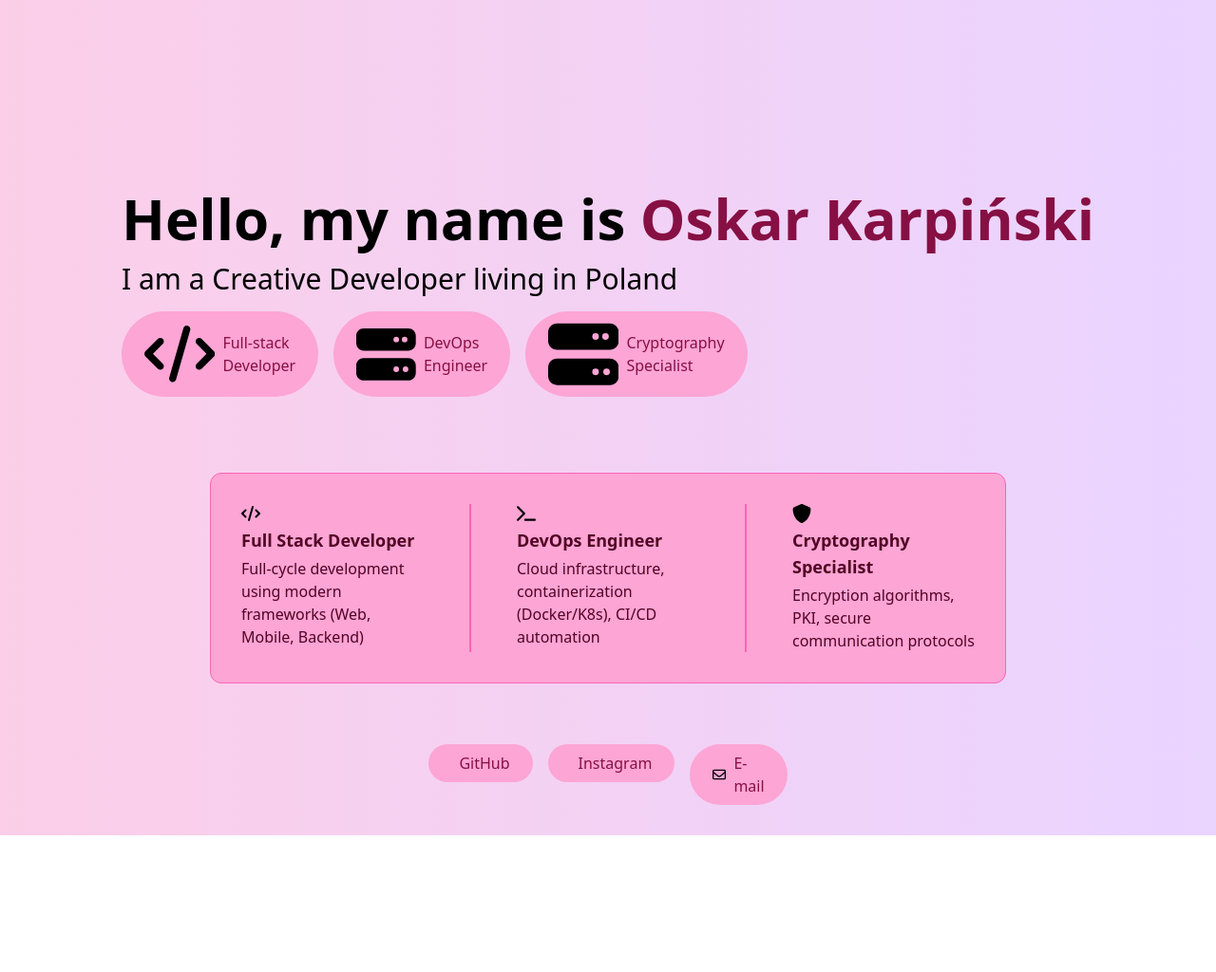
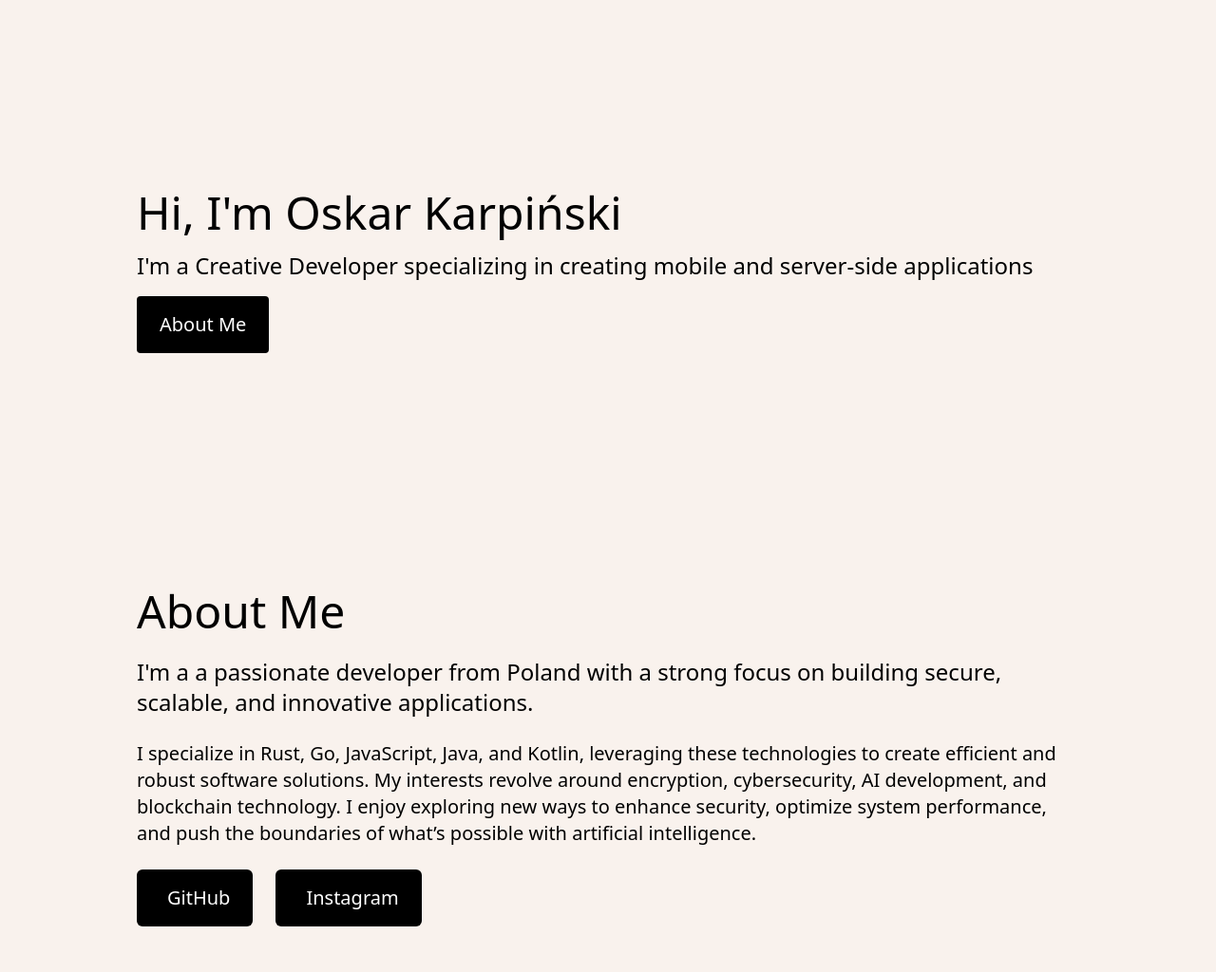
Before and after one commit to M3DZIK/portfolio, an Astro site: page / in a window 1280 px wide. Shown: the whole page at 95% size. Before the commit the page ends 880 px from the top, so only its background shows below. Built offline with nearby package versions, Linux system fonts and the light colour scheme; Astro itself is replaced by a stand-in of ours.

Commit message:
Redesign website

```diff
--- a/src/components/Pill.astro
+++ /dev/null
@@ -1,10 +0,0 @@
----
-import { Icon } from "astro-icon/components";
-
-const { icon } = Astro.props;
----
-
-<div class="flex items-center gap-2 rounded-full bg-pink-300 text-pink-900 px-6 py-2">
-    <Icon name={icon} />
-    <slot />
-</div>
--- a/src/components/Skills.astro
+++ /dev/null
@@ -1,29 +0,0 @@
----
-import { Icon } from "astro-icon/components";
----
-
-<section class="flex px-2 py-8 justify-center">
-    <div class="flex flex-col lg:flex-row p-8 gap-12 rounded-xl bg-pink-300 border-1 border-pink-400 text-pink-950">
-        <div class="flex flex-col gap-1 lg:w-48">
-            <Icon name="code" size={20} />
-            <h1 class="font-bold text-lg">Full Stack Developer</h1>
-            <p>Full-cycle development using modern frameworks (Web, Mobile, Backend)</p>
-        </div>
-
-        <div class="border-1 border-pink-400" />
-
-        <div class="flex flex-col gap-1 lg:w-48">
-            <Icon name="terminal" size={20} />
-            <h1 class="font-bold text-lg">DevOps Engineer</h1>
-            <p>Cloud infrastructure, containerization (Docker/K8s), CI/CD automation</p>
-        </div>
-
-        <div class="border-1 border-pink-400" />
-
-        <div class="flex flex-col gap-1 lg:w-48 ">
-            <Icon name="shield" size={20} />
-            <h1 class="font-bold text-lg">Cryptography Specialist</h1>
-            <p>Encryption algorithms, PKI, secure communication protocols</p>
-        </div>
-    </div>
-</section>
--- a/src/components/Socials.astro
+++ /dev/null
@@ -1,26 +0,0 @@
----
-import { Icon } from "astro-icon/components";
-import Pill from "./Pill.astro";
----
-
-<section class="flex flex-col px-2 py-8 gap-2">
-    <div class="flex flex-wrap justify-center gap-4">
-        <a href="https://github.com/M3DZIK" target="_blank">
-            <Pill icon="github">
-                GitHub
-            </Pill>
-        </a>
-
-        <a href="https://instagram.com/untypeable" target="_blank">
-            <Pill icon="instagram">
-                Instagram
-            </Pill>
-        </a>
-
-        <a href="mailto:me@medzik.edv" target="_blank">
-            <Pill icon="email">
-                E-mail
-            </Pill>
-        </a>
-    </div>
-</section>
--- a/src/pages/index.astro
+++ b/src/pages/index.astro
@@ -1,44 +1,60 @@
 ---
 import Layout from '../layouts/Layout.astro';
-import Pill from "../components/Pill.astro";
-import Skills from "../components/Skills.astro";
-import Socials from "../components/Socials.astro";
+import { Icon } from "astro-icon/components";
 ---
 
 <Layout>
-	<main class="min-h-full bg-gradient-to-r from-pink-200 to-purple-200">
-		<section class="flex justify-center items-center mx-auto gap-8 px-4 pt-12 md:pt-[25vh] pb-12">
-			<div class="flex flex-col gap-4">
-				<div class="flex flex-col gap-1">
-					<h1 class="font-bold">
-						<span class="text-4xl md:text-6xl font-bold">
-							Hello, my name is <span class="text-pink-900">Oskar Karpiński</span>
-						</span>
-					</h1>
-				</div>
+	<main class="min-h-full bg-[#f9f2ed]">
+		<section class="flex flex-col justify-center mx-auto min-h-[100vh] md:min-h-0 px-4 pt-12 md:pt-[25vh] pb-12 max-w-5xl space-y-4">
+			<h1 class="text-3xl md:text-5xl">
+				Hi, I'm Oskar Karpiński
+			</h1>
 
-				<h2 class="text-2xl md:text-3xl">
-					I am a Creative Developer living in Poland
-				</h2>
+			<h2 class="text-xl md:text-2xl">
+				I'm a Creative Developer specializing in creating mobile and server-side applications
+			</h2>
 
-				<div class="flex flex-col md:flex-row gap-4">
-					<Pill icon="code">
-						Full-stack Developer
-					</Pill>
+			<a href="#about">
+				<button class="bg-black hover:cursor-pointer hover:bg-black/80 text-white px-6 py-4 text-xl rounded-sm">
+					About Me
+				</button>
+			</a>
+		</section>
 
-					<Pill icon="server">
-						DevOps Engineer
-					</Pill>
+		<section class="flex flex-col justify-center mx-auto min-h-[100vh] md:min-h-0 gap-8 px-4 pt-12 md:pt-[25vh] pb-12 md:max-w-5xl" id="about">
+			<div class="space-y-6">
+				<h1 class="text-3xl md:text-5xl">
+					About Me
+				</h1>
 
-					<Pill icon="server">
-						Cryptography Specialist
-					</Pill>
+				<p class="text-xl md:text-2xl">
+					I'm a a passionate developer from Poland with a strong focus on building secure,
+					scalable, and innovative applications.
+				</p>
+
+				<p class="md:text-xl">
+					I specialize in Rust, Go, JavaScript, Java, and Kotlin, leveraging these technologies to create
+					efficient and robust software solutions. My interests revolve around encryption, cybersecurity,
+					AI development, and blockchain technology. I enjoy exploring new ways to enhance security,
+					optimize system performance, and push the boundaries of what’s possible with artificial intelligence.
+				</p>
+
+				<div class="flex gap-6">
+					<a href="https://github.com/M3DZIK" target="_blank">
+						<button class="bg-black hover:cursor-pointer hover:bg-black/80 text-white px-6 py-4 text-xl flex items-center gap-2 rounded-md">
+							<Icon name="github" />
+							GitHub
+						</button>
+					</a>
+
+					<a href="https://instagram.com/untypeable" target="_blank">
+						<button class="bg-black hover:cursor-pointer hover:bg-black/80 text-white px-6 py-4 text-xl flex items-center gap-2 rounded-md">
+							<Icon name="instagram" />
+							Instagram
+						</button>
+					</a>
 				</div>
 			</div>
 		</section>
-
-		<Skills />
-
-		<Socials />
 	</main>
 </Layout>
--- a/src/styles/global.css
+++ b/src/styles/global.css
@@ -1,8 +1,5 @@
 @import "tailwindcss";
 
-/*@import url('https://fonts.googleapis.com/css2?family=Roboto:ital,wght@0,100..900;1,100..900&display=swap');*/
-/*@import url('https://fonts.googleapis.com/css2?family=Rubik:ital,wght@0,300..900;1,300..900&display=swap');*/
-
-
-@theme {
+html {
+    scroll-behavior: smooth;
 }
```
Also changed, not shown: src/icons/code.svg (deleted), src/icons/email.svg (deleted), src/icons/server.svg (deleted), src/icons/shield.svg (deleted), src/icons/terminal.svg (deleted).
